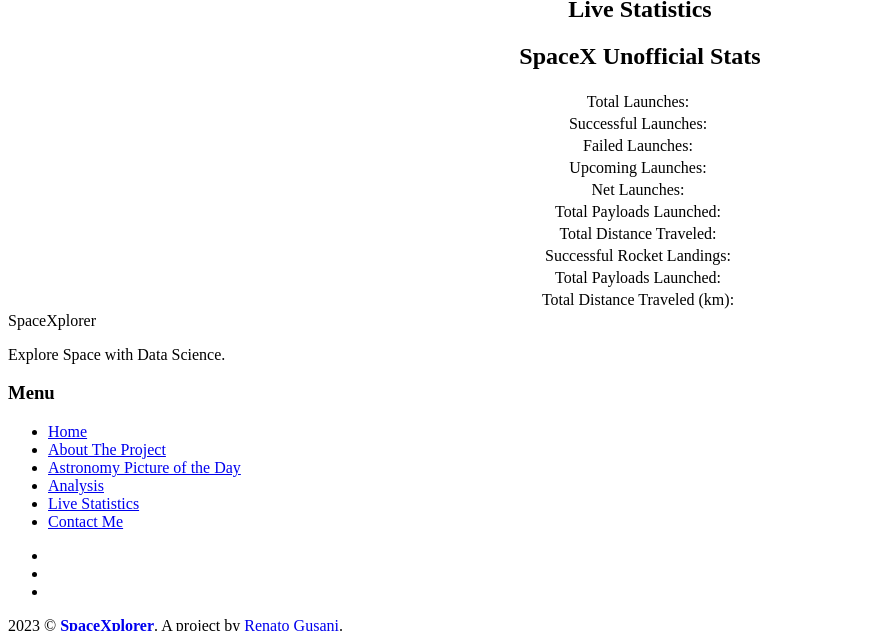
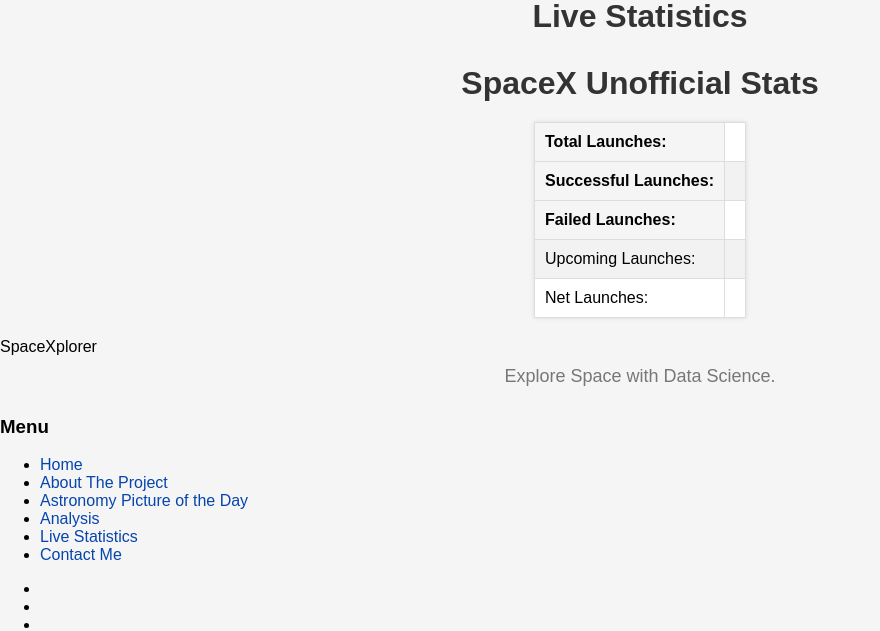
Before and after one commit to renatogusani/SpaceXplorer, a Jekyll site: the page built from _pages/page3.html, in a window 1280 px wide, cut to the strip 536-1167 px from the top of the page. Shown: the whole strip, without its empty margins (0-880 px from the left). Built offline with Jekyll 4.4.1, drawn with Linux system fonts in a browser that asks for light colours.

Commit message:
Update page3.html

```diff
--- a/_pages/page3.html
+++ b/_pages/page3.html
@@ -4,19 +4,58 @@
 permalink: /stats/
 image: '/images/statistics.png'
 ---
+<!DOCTYPE html>
 <html>
 <head>
-	<meta charset="utf-8">
 	<title>SpaceX Unofficial Stats</title>
 	<style>
-		table {
-			margin: auto;
+		body {
+			background-color: #f5f5f5;
+			font-family: Arial, sans-serif;
+			margin: 0;
+			padding: 0;
 		}
-		td {
-			text-align: center;
+		#stats-table {
+			background-color: #fff;
+			border-collapse: collapse;
+			box-shadow: 0px 0px 5px rgba(0, 0, 0, 0.1);
+			margin: 20px auto;
+		}
+		#stats-table td, #stats-table th {
+			border: 1px solid #ddd;
+			padding: 10px;
+			text-align: left;
+		}
+		#stats-table th {
+			background-color: #f5f5f5;
+			font-weight: bold;
+		}
+		#stats-table tr:nth-child(even) {
+			background-color: #f2f2f2;
+		}
+		#stats-table tr:hover {
+			background-color: #e0e0e0;
+		}
+		a {
+			color: #0645AD;
+			text-decoration: none;
+		}
+		a:hover {
+			text-decoration: underline;
 		}
 		h1 {
 			text-align: center;
+			color: #333;
+			font-size: 32px;
+			margin-top: 30px;
+			margin-bottom: 10px;
+		}
+		p {
+			text-align: center;
+			color: #777;
+			font-size: 18px;
+			margin: 0;
+			padding: 10px 0;
 		}
 	</style>
 	<script src="https://code.jquery.com/jquery-3.6.0.min.js"></script>
@@ -28,19 +67,9 @@
 				var failedLaunchCount = 0;
 				var upcomingLaunchCount = 0;
 				var netLaunchCount = 0;
-				var totalPayloads = 0;
-				var totalDistance = 0;
-				var successfulLandings = 0;
 				for (var i = 0; i < launchCount; i++) {
 					if (data[i].success === true) {
 						successfulLaunchCount++;
-						if (data[i].land_success === true) {
-							successfulLandings++;
-						}
-						totalPayloads += data[i].payloads.length;
-						totalDistance += data[i].rocket.second_stage.payloads.reduce(function(sum, payload) {
-							return sum + payload.payload_mass_kg;
-						}, 0);
 					} else if (data[i].success === false) {
 						failedLaunchCount++;
 					} else if (data[i].upcoming === true) {
@@ -53,9 +82,6 @@
 				$("#failed-launch-count").html(failedLaunchCount.toLocaleString());
 				$("#upcoming-launch-count").html("<a href='https://www.spacex.com/missions'> " + upcomingLaunchCount.toLocaleString() + "</a>");
 				$("#net-launch-count").html(netLaunchCount.toLocaleString());
-				$("#total-payloads").html(totalPayloads.toLocaleString());
-				$("#total-distance").html(totalDistance.toLocaleString() + " kg");
-				$("#successful-landings").html(successfulLandings.toLocaleString());
 			});
 		});
 	</script>
@@ -64,17 +90,17 @@
 	<h1>SpaceX Unofficial Stats</h1>
 	<table id="stats-table">
 		<tr>
-			<td>Total Launches:</td>
+			<th>Total Launches:</th>
 			<td id="launch-count"></td>
 		</tr>
 		<tr>
-			<td>Successful Launches:</td>
+			<th>Successful Launches:</th>
 			<td id="successful-launch-count"></td>
 		</tr>
 		<tr>
-			<td>Failed Launches:</td>
+			<th>Failed Launches:</th>
 			<td id="failed-launch-count"></td>
-		</tr>
+				</tr>
 		<tr>
 			<td>Upcoming Launches:</td>
 			<td id="upcoming-launch-count"></td>
@@ -83,67 +109,6 @@
 			<td>Net Launches:</td>
 			<td id="net-launch-count"></td>
 		</tr>
-		<tr>
-			<td>Total Payloads Launched:</td>
-			<td id="total-payloads"></td>
-		</tr>
-		<tr>
-			<td>Total Distance Traveled:</td>
-			<td id="total-distance"></td>
-		</tr>
-		<tr>
-			<td>Successful Rocket Landings:</td>
-<td id="successful-landing-count"></td>
-</tr>
-<tr>
-<td>Total Payloads Launched:</td>
-<td id="total-payload-count"></td>
-</tr>
-<tr>
-<td>Total Distance Traveled (km):</td>
-<td id="total-distance-count"></td>
-</tr>
-</table>
-<script>
-$(document).ready(function() {
-  $.getJSON("https://api.spacexdata.com/v4/launches", function(data) {
-    var launchCount = data.length;
-    var successfulLaunchCount = 0;
-    var failedLaunchCount = 0;
-    var upcomingLaunchCount = 0;
-    var netLaunchCount = 0;
-    var successfulLandingCount = 0;
-    var totalPayloadCount = 0;
-    var totalDistanceCount = 0;
-
-    for (var i = 0; i < launchCount; i++) {
-      if (data[i].success === true) {
-        successfulLaunchCount++;
-        if (data[i].cores[0].landing_success === true) {
-          successfulLandingCount++;
-        }
-        totalPayloadCount += data[i].rocket.second_stage.payloads.length;
-        totalDistanceCount += data[i].rocket.second_stage.payloads.reduce(function(acc, val) {
-          return acc + val.payload_mass_kg;
-        }, 0);
-      } else if (data[i].success === false) {
-        failedLaunchCount++;
-      } else if (data[i].upcoming === true) {
-        upcomingLaunchCount++;
-      }
-    }
-
-    netLaunchCount = launchCount - upcomingLaunchCount;
-    $("#launch-count").html(launchCount.toLocaleString());
-    $("#successful-launch-count").html(successfulLaunchCount.toLocaleString());
-    $("#failed-launch-count").html(failedLaunchCount.toLocaleString());
-    $("#upcoming-launch-count").html("<a href='https://www.spacex.com/missions'>" + upcomingLaunchCount.toLocaleString() + "</a>");
-    $("#net-launch-count").html(netLaunchCount.toLocaleString());
-    $("#successful-landing-count").html(successfulLandingCount.toLocaleString());
-    $("#total-payload-count").html(totalPayloadCount.toLocaleString());
-    $("#total-distance-count").html(totalDistanceCount.toLocaleString());
-  });
-});
-</script>
+	</table>
 </body>
 </html>
```
